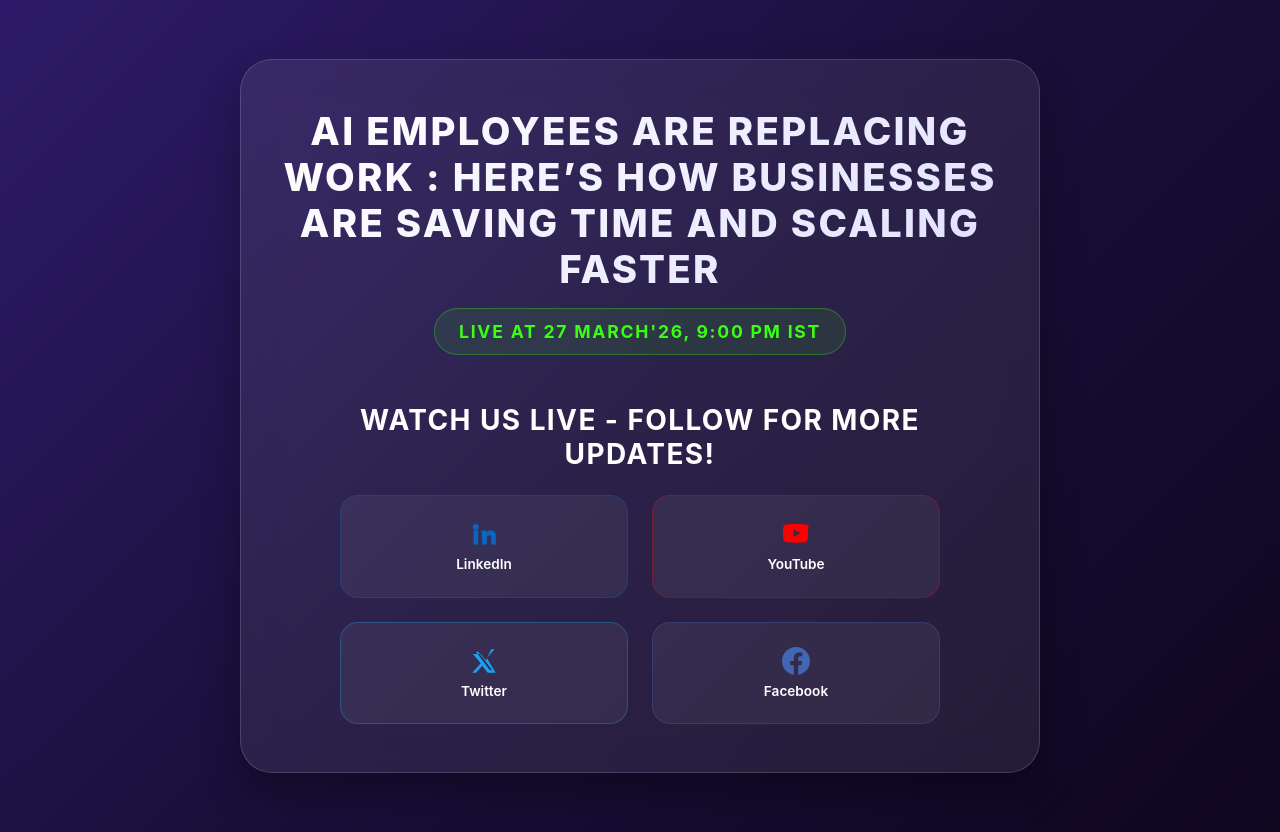
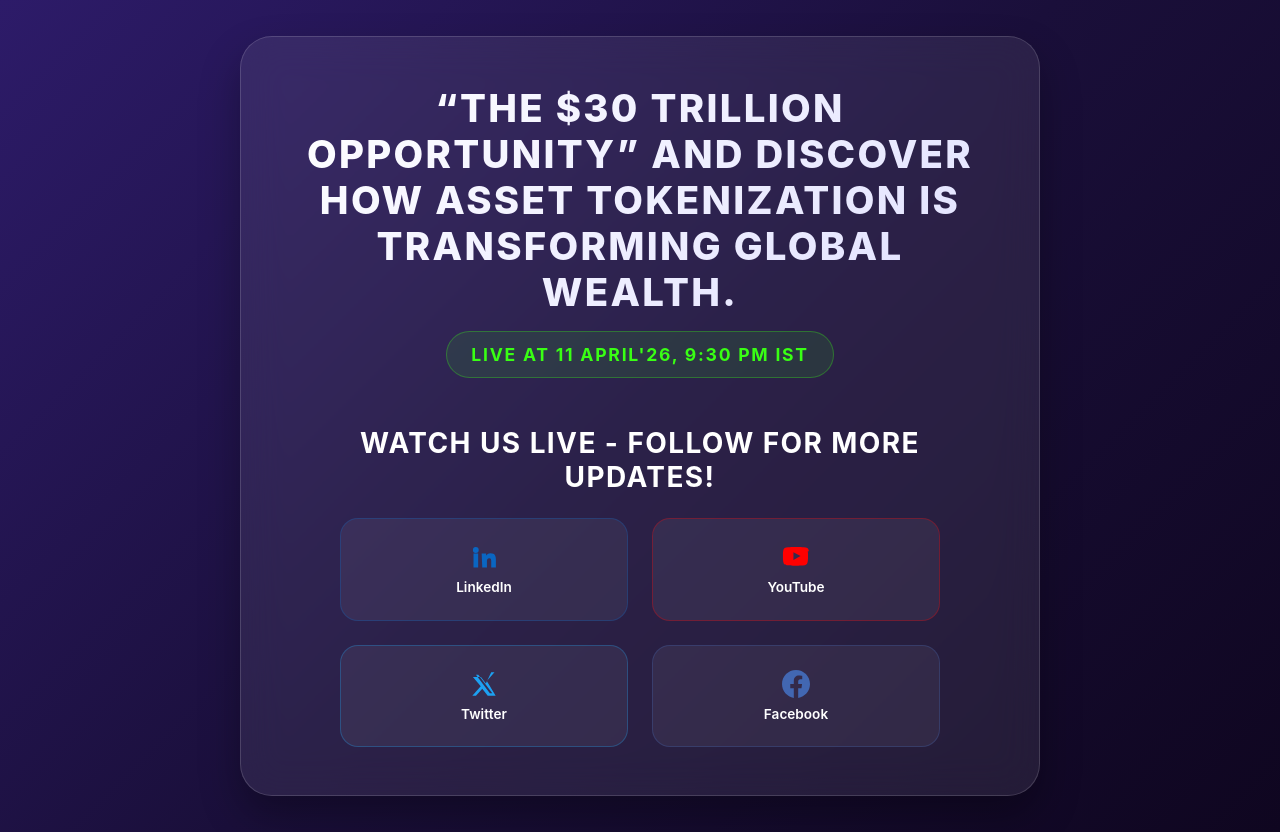
Before and after one commit to mehak-2/linktree, a React (Vite) app: page / in a window 1280 px wide. Built offline with nearby package versions, Linux system fonts and the light colour scheme.

Commit message:
Update social links and event information
Updated social media links and event details in App.jsx.

```diff
--- a/src/App.jsx
+++ b/src/App.jsx
@@ -112,13 +112,13 @@ import logoImg from "./assets/pitchmatterlogo.jpg";
 const socialLinks = [
   {
     name: "LinkedIn",
-    url: "https://www.linkedin.com/events/7441118604944875520?viewAsMember=true",
+    url: "https://www.linkedin.com/events/the-30trillionopportunity7447196479607271424/theater/",
     icon: "linkedin",
     platform: "linkedin",
   },
   {
     name: "YouTube",
-    url: "https://www.youtube.com/live/3QATA8l3xKA?si=aAbiHP9xnzNQ_ku4",
+    url: "https://www.youtube.com/live/3AFZOe-pqj4?si=GCgRkZPLYkxxxcOi",
     icon: "youtube",
     platform: "youtube",
   },
@@ -130,7 +130,7 @@ const socialLinks = [
   },
   {
     name: "Facebook",
-    url: "https://www.facebook.com/share/1FpqERbwH7/",
+    url: "https://www.facebook.com/share/1aFvc9Cndd/",
     icon: "facebook",
     platform: "facebook",
   },
@@ -197,11 +197,11 @@ export default function App() {
         <header className="header">
 
           <h1 className="title">
-         AI Employees Are Replacing Work : Here’s How Businesses Are Saving Time and Scaling Faster
+         “The $30 Trillion Opportunity” and discover how asset tokenization is transforming global wealth.
           </h1>
 
           <p className="event-time">
-            LIVE at 27 March'26, 9:00 PM IST
+            LIVE at 11 April'26, 9:30 PM IST
           </p>
         </header>
 
```
